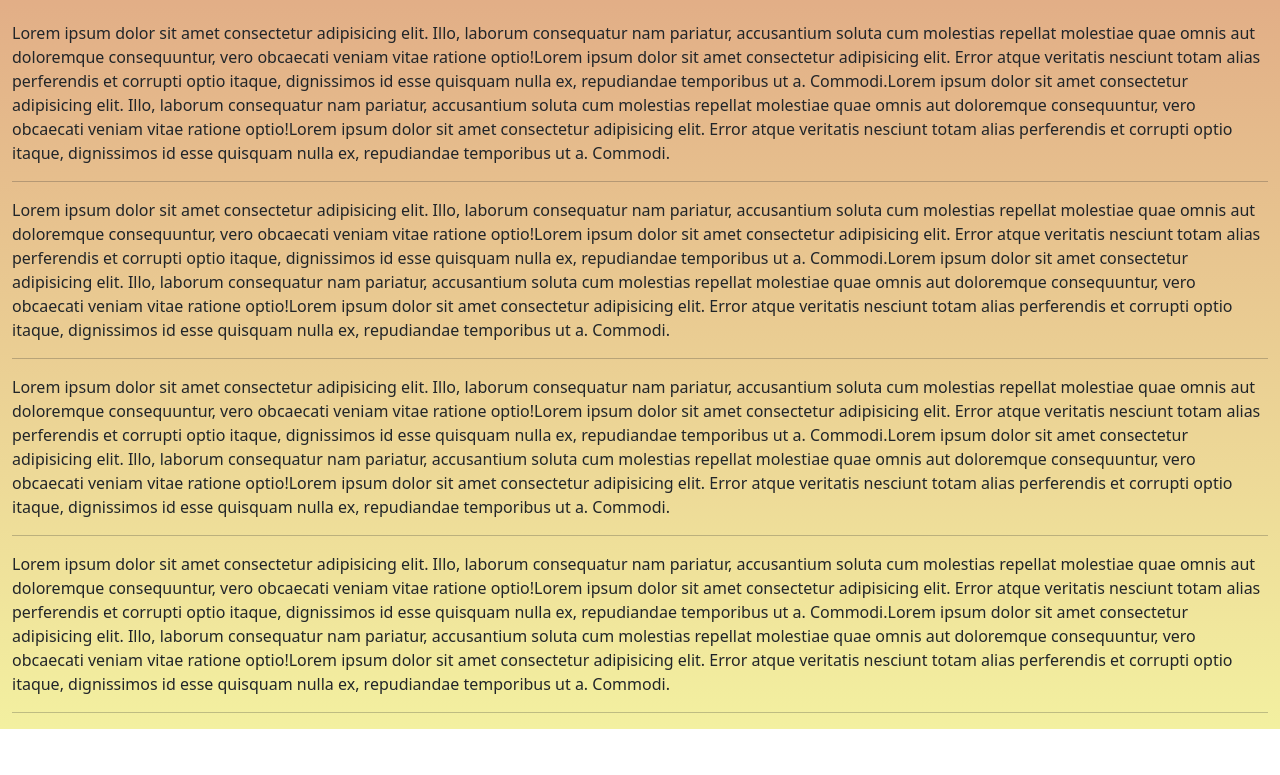
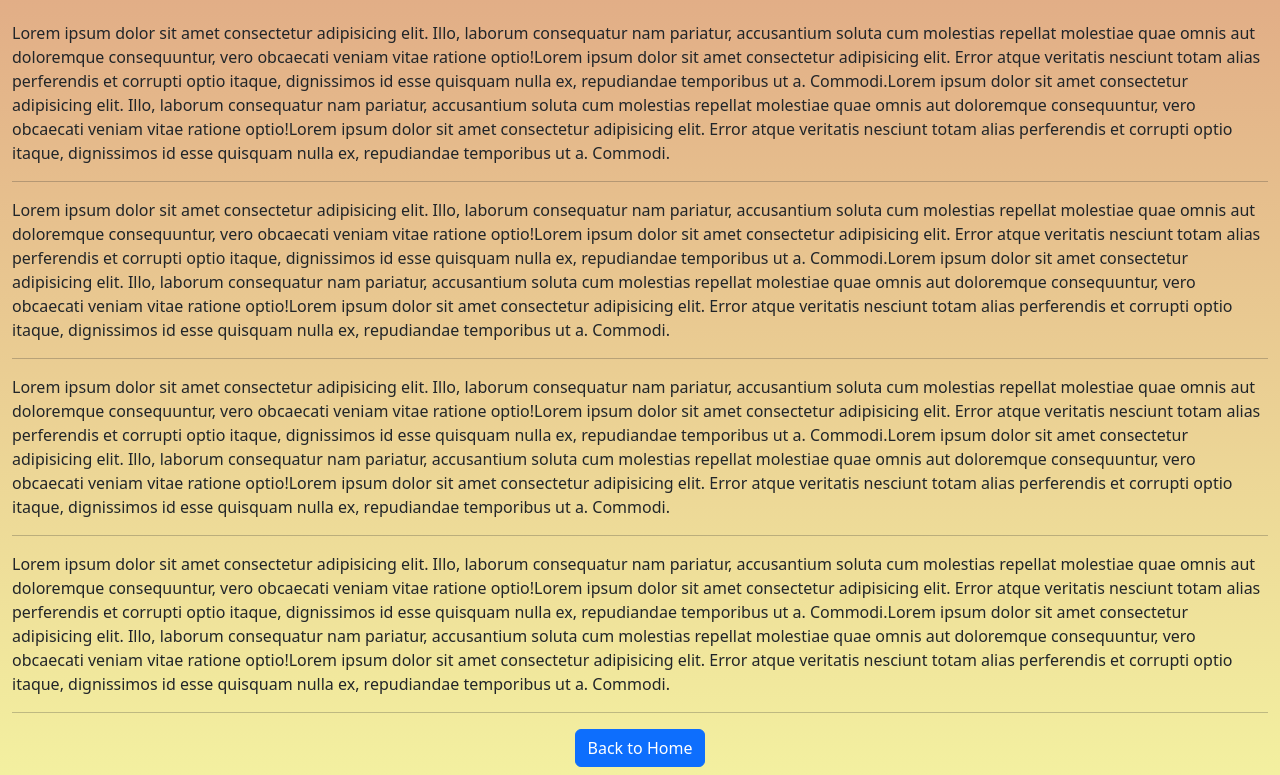
Before and after one commit to SwapnaPasham/Food, a plain HTML site: page about.html in a window 1280 px wide. Shown: the part 81-856 px from the top of the page. Before the commit the page ends 810 px from the top, so only its background shows below. Drawn offline with nearby package versions, Linux system fonts and the light colour scheme.

Commit message:
Update about.html

```diff
--- a/about.html
+++ b/about.html
@@ -67,6 +67,9 @@
 
 
     </div>
+    <div class="d-flex justify-content-center">
+        <button class="btn btn-primary mb-2"><a href="index.html" style="color:white; text-decoration: none;">Back to Home</a></button>
+    </div>
 
 
     <script src="https://cdn.jsdelivr.net/npm/bootstrap@5.3.3/dist/js/bootstrap.bundle.min.js"
```
